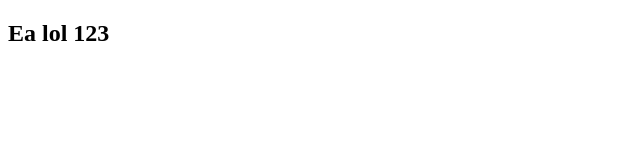
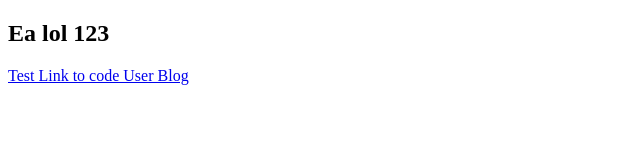
Before and after one commit to ealol/ealol.github.io, a plain HTML site: page index.html in a window 1280 px wide. Shown: the whole page, without its empty margins (0-640 px from the left). Drawn offline with Linux system fonts and the light colour scheme.

Commit message:
Update index.html

```diff
--- a/index.html
+++ b/index.html
@@ -6,5 +6,6 @@
   </head>
   <body>
     <h2> Ea lol 123 </h2>
+    <a href="codeuser.blogspot.com"><p>Test Link to code User Blog</p></a>
   </body>
 </html>
```
